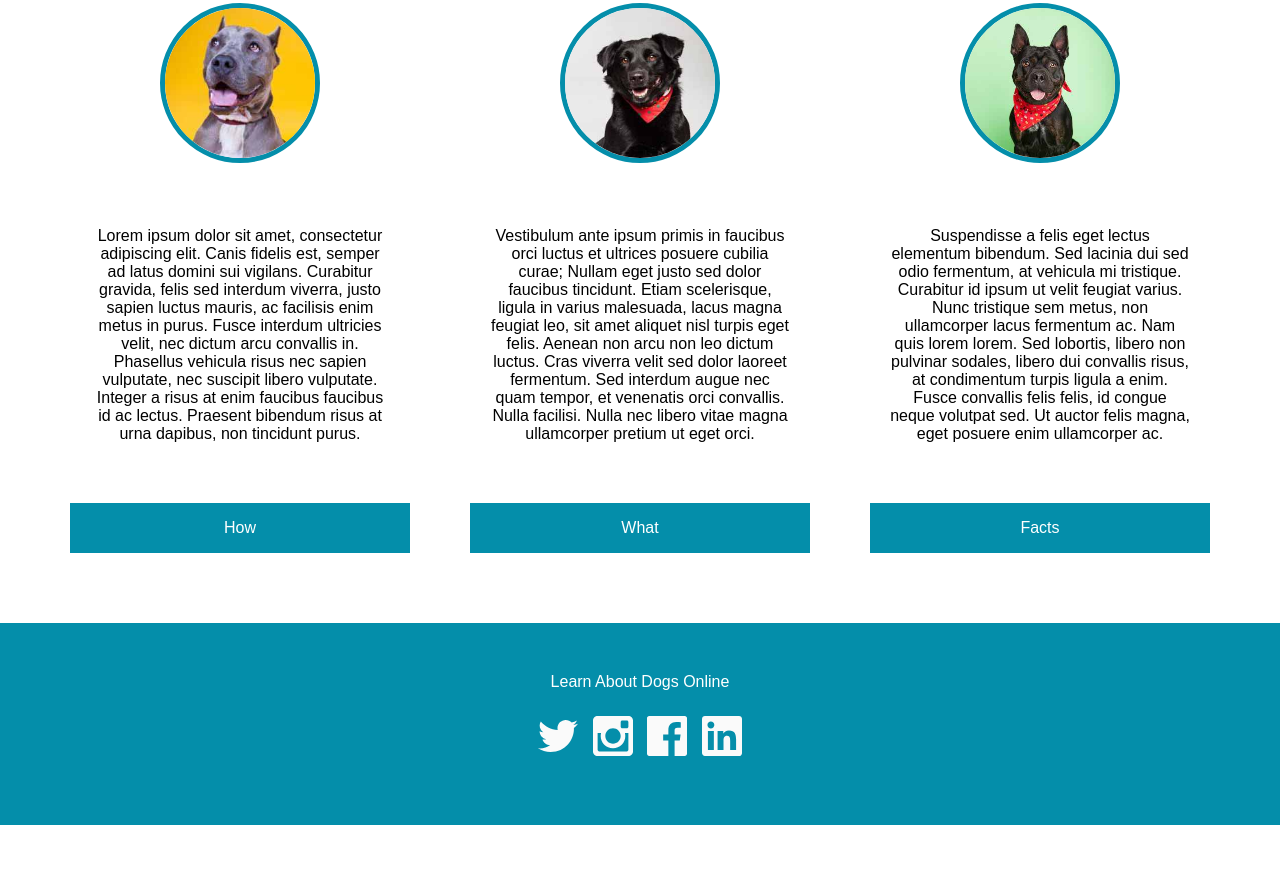
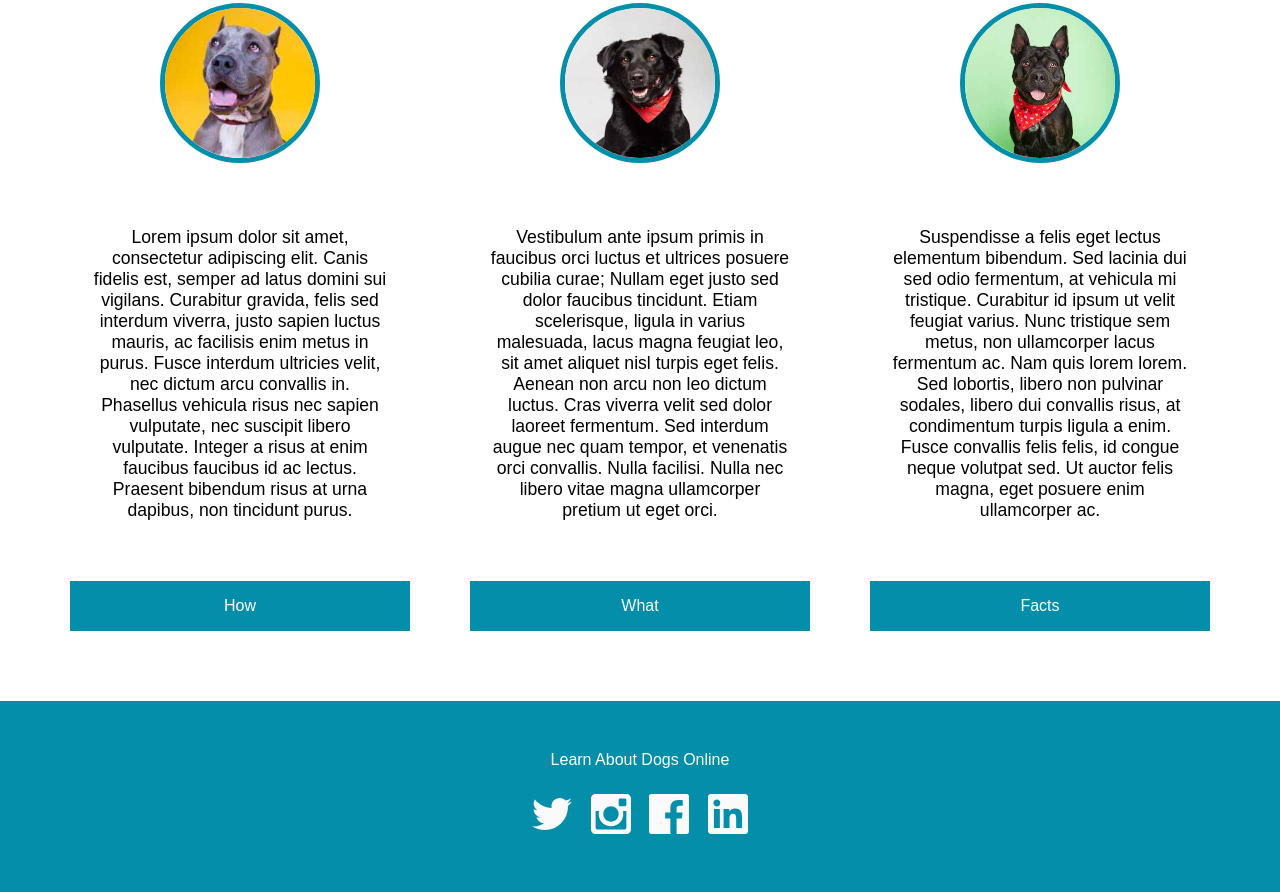
Before and after one commit to sethverrill/dog_party, a plain HTML site: page index.html in a window 1280 px wide. Shown: the part 745-1637 px from the top of the page. Before the commit the page ends 1570 px from the top, so only its background shows below. Drawn offline with Linux system fonts and the light colour scheme.

Commit message:
fix: Adjust style sheet to better match comp

```diff
--- a/style.css
+++ b/style.css
@@ -137,7 +137,7 @@ li a {
 .dog-info p {
   width: 300px;
   padding: 50px 20px;
-  font-size: 1em;
+  font-size: 1.1em;
   font-weight: 500;
   margin: 10px 0;
 }
@@ -171,6 +171,6 @@ footer p {
 .social-media img {
   width: 40px;
   height: 150px;
-  margin: 0 5px;
+  margin: 0 7px;
   margin-top: -15px;
 }
```
